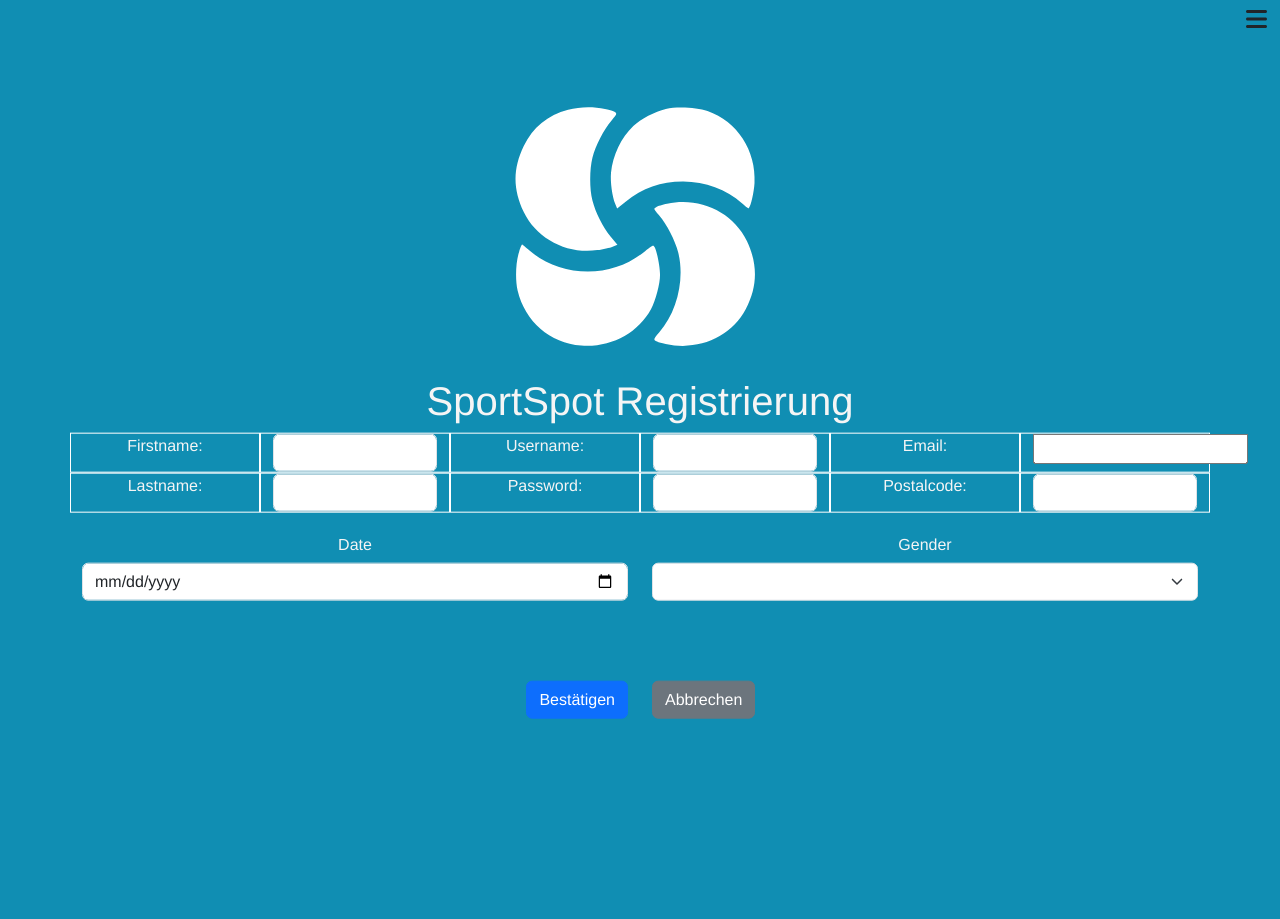
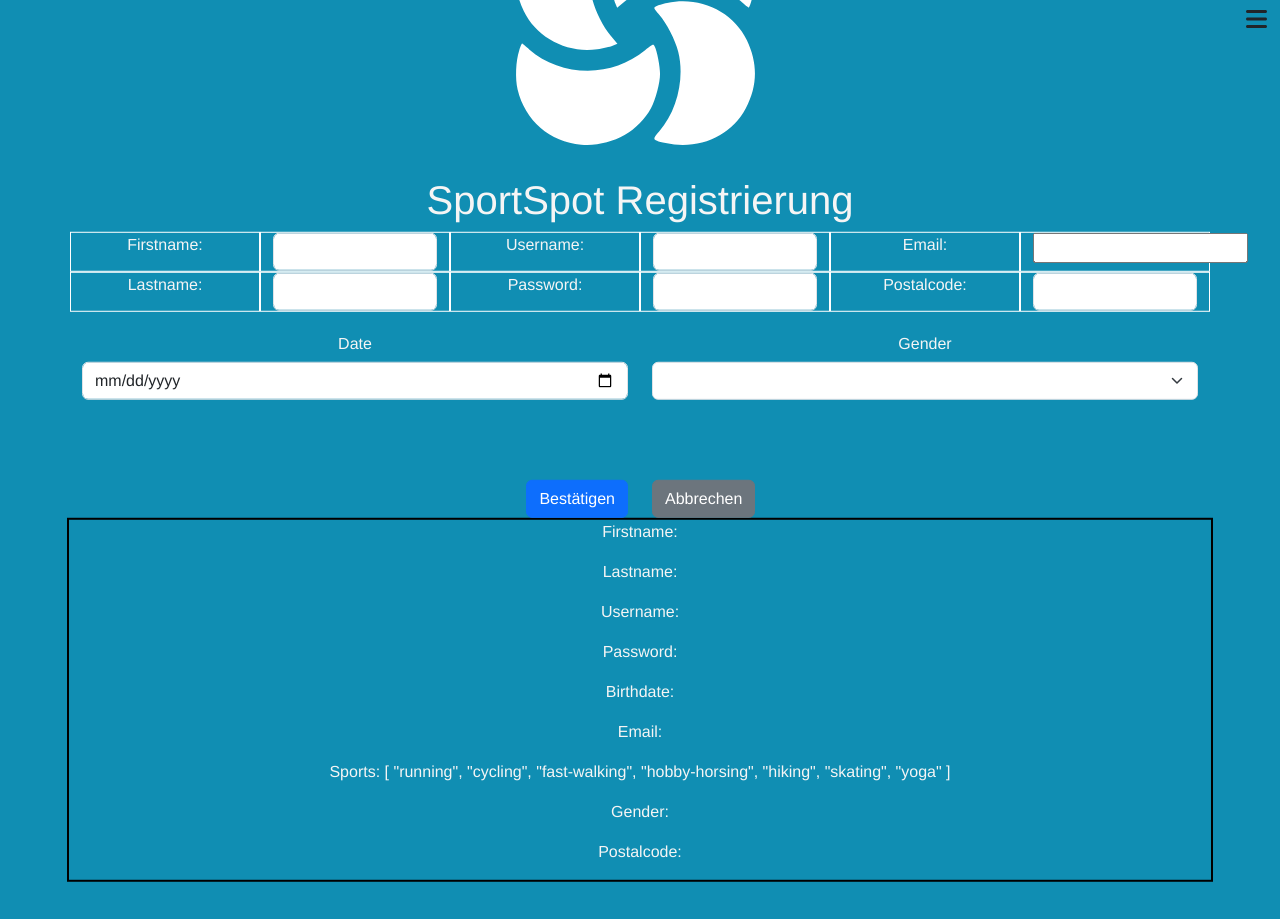
Before and after one commit to pashaslayer/SportsMap, a Vue app in the folder sport-spot/: page /registration in a window 1280 px wide. Shown: the top 919 px of the page. Before the commit the page ends 800 px from the top, so only its background shows below. Built offline with nearby package versions, Linux system fonts and the light colour scheme.

Commit message:
small changes

```diff
--- a/sport-spot/src/views/RegistrationView.vue
+++ b/sport-spot/src/views/RegistrationView.vue
@@ -12,6 +12,7 @@
         </div>
       </div>
 
+      <form @submit.prevent="postRegister">
         <!-- Second Row (6 Columns) -->
         <div class="row">
           <div class="col-md-2 border border-white">
@@ -130,9 +131,6 @@
 
         <div class="row" style="height: 80px"></div>
 
-
-
-
         <!-- Sixth Row (2 Columns for Buttons) -->
         <div class="row">
           <div class="col-md-6 d-flex justify-content-end">
@@ -142,80 +140,25 @@
             <button type="submit" class="btn btn-secondary">Abbrechen</button>
           </div>
         </div>
+      </form>
+    </div>
+
+    <div class="info">
+      <p>Firstname: {{ postData.firstname }}</p>
+      <p>Lastname: {{ postData.lastname }}</p>
+      <p>Username: {{ postData.username }}</p>
+      <p>Password: {{ postData.password }}</p>
+      <p>Birthdate: {{ postData.birthdate }}</p>
+      <p>Email: {{ postData.email }}</p>
+      <p>Sports: {{ postData.sports }}</p>
+      <p>Gender: {{ postData.gender }}</p>
+      <p>Postalcode: {{ postData.postalcode }}</p>
     </div>
   </div>
 
+</template>
+
 <!--
-
-<form @submit.prevent="postRegister">
-  <div class="mb-3">
-    <label for="firstname" class="form-label">Firstname: </label>
-    <input v-model="postData.firstname" type="text" class="form-control" id="firstname-label"
-    onkeydown="return /[a-z]/i.test(event.key) required" >
-
-  </div>
-  <div class="mb-3">
-    <label for="lastname" class="form-label">Lastname: </label>
-    <input v-model="postData.lastname" type="text" class="form-control" id="lastname-label"
-    onkeydown="return /[a-z]/i.test(event.key) required" >
-
-  </div>
-  <div class="mb-3">
-    <label for="username" class="form-label">Username: </label>
-    <input v-model="postData.username" type="text" class="form-control" id="username-label"
-    onkeydown="return /[a-z,1-9,!,?,_]/i.test(event.key) required"
-    minlength="6" maxlength="10">
-  </div>
-  <div class="mb-3">
-    <label for="password" class="form-label">Password: </label>
-    <input v-model="postData.password" type="password" class="form-control" id="password-label" aria-describedby="passwordHelp" required>
-    <div id="passwordHelp" class="form-text">We'll never share your password with anyone else.</div>
-  </div>
-  <div class="mb-3">
-    <label for="birthdate" class="form-label">Birthdate: </label>
-    <input v-model="postData.birthdate" type="date" class="form-control" id="date-label"
-      min="1900-01-01" max="2002-12-31" required/>
-  </div>
-  <div class="mb-3">
-    <label for="email-label" class="form-label">Email: </label>
-    <input v-model="postData.email" type="email" id="email-label" aria-describedby="emailHelp" required>
-    <div id="emailHelp" class="form-text">We'll never share your email with anyone else.</div>
-  </div>
-  <div class="mb-3">
-    <label for="sports" class="form-label">Sports: </label>
-    <select v-model="postData.sports" id="sports" class="form-select" multiple>
-        <option value="running">Running</option>
-        <option value="cycling">Cycling</option>
-        <option value="fast-walking">Fast Walking</option>
-        <option value="hobby-horsing">Hobby Horsing</option>
-        <option value="hiking">Hiking</option>
-        <option value="skating">Skating</option>
-        <option value="yoga">Yoga</option>
-    </select>
-  </div>
-  <div class="mb-3">
-    <label for="gender" class="form-label">Gender: </label>
-    <select v-model="postData.gender" id="sports" class="form-select" required>
-        <option value="male">male</option>
-        <option value="female">female</option>
-        <option value="other">other</option>
-    </select>
-  </div>
-  <div class="mb-3">
-    <label for="postalcode" class="form-label">Postalcode: </label>
-    <input v-model="postData.postalcode" type="text" class="form-control" id="postalcode-label"
-    onkeydown="return /[1-9]/i.test(event.key)" maxlength="8">
-  </div>
-
-  <button type="submit" class="btn btn-primary">Submit</button>
-
-  <br>
-  <br>
-  <br>
-
-
-
-
 Daten für die Userregistrierung
 •    Vorname
 •    Nachname
@@ -226,43 +169,9 @@
 •    Bevorzugte Sportarten
 •    Geschlecht
 •    Postleizahl
+-->
 
 
-
-</form>
-
-<div class="info">
-  <p>
-    Firstname: {{postData.firstname }}
-  </p>
-  <p>
-    Lastname: {{postData.lastname }}
-  </p>
-  <p>
-    Username: {{postData.username }}
-  </p>
-  <p>
-    Password: {{postData.password }}
-  </p>
-  <p>
-    Birthdate: {{postData.birthdate }}
-  </p>
-  <p>
-    Email: {{postData.email }}
-  </p>
-  <p>
-    Sports: {{postData.sports }}
-  </p>
-  <p>
-    Gender: {{postData.gender }}
-  </p>
-  <p>
-    Postalcode: {{postData.postalcode }}
-  </p>
-</div>
-
--->
-</template>
 
 <style>
 .info {
@@ -308,7 +217,6 @@
         ],
         gender: "",
         postalcode: "",
-        success: "",
       },
     };
   },
```
Lines whose indentation alone changed are shown as unchanged.
